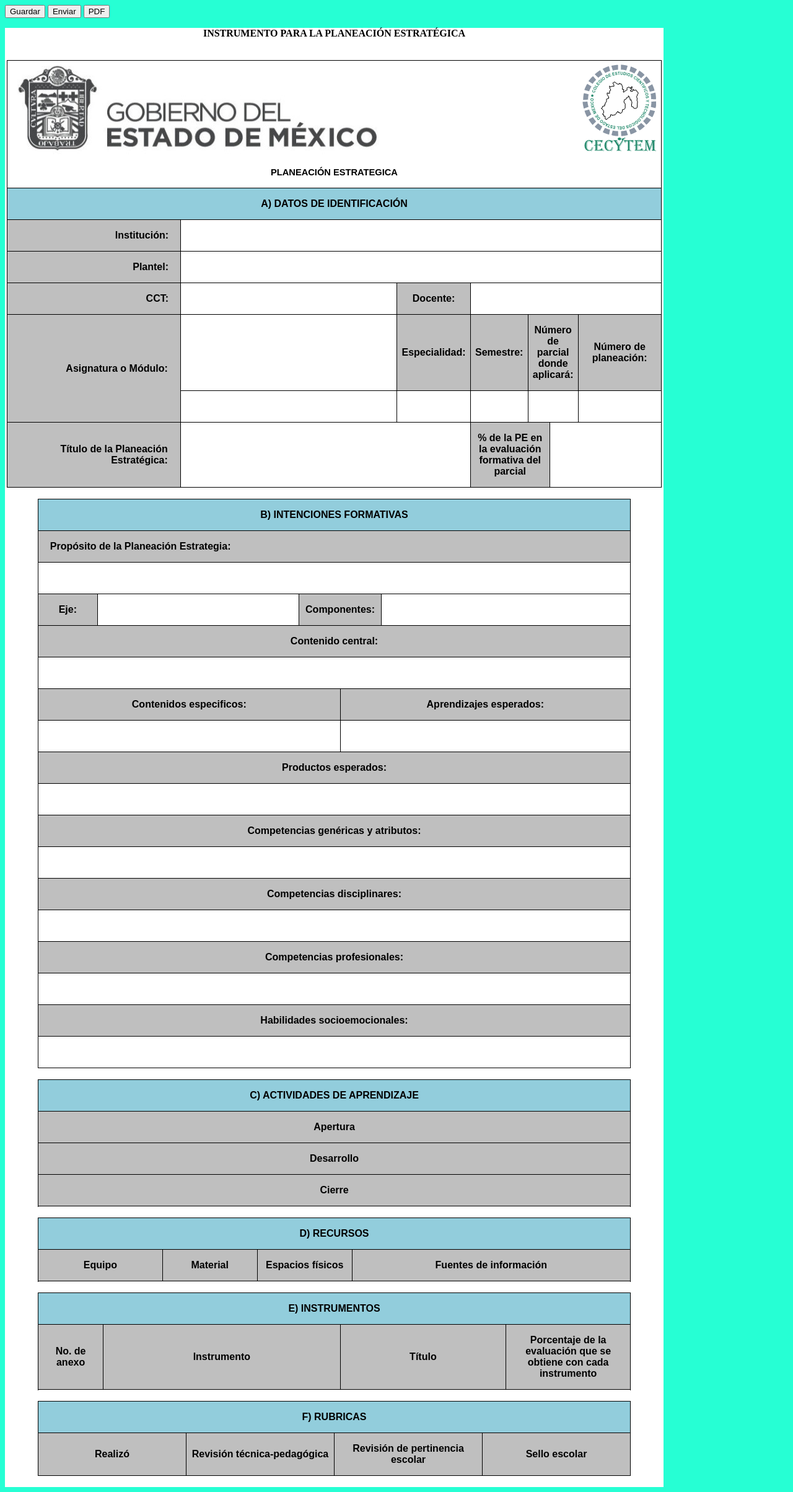
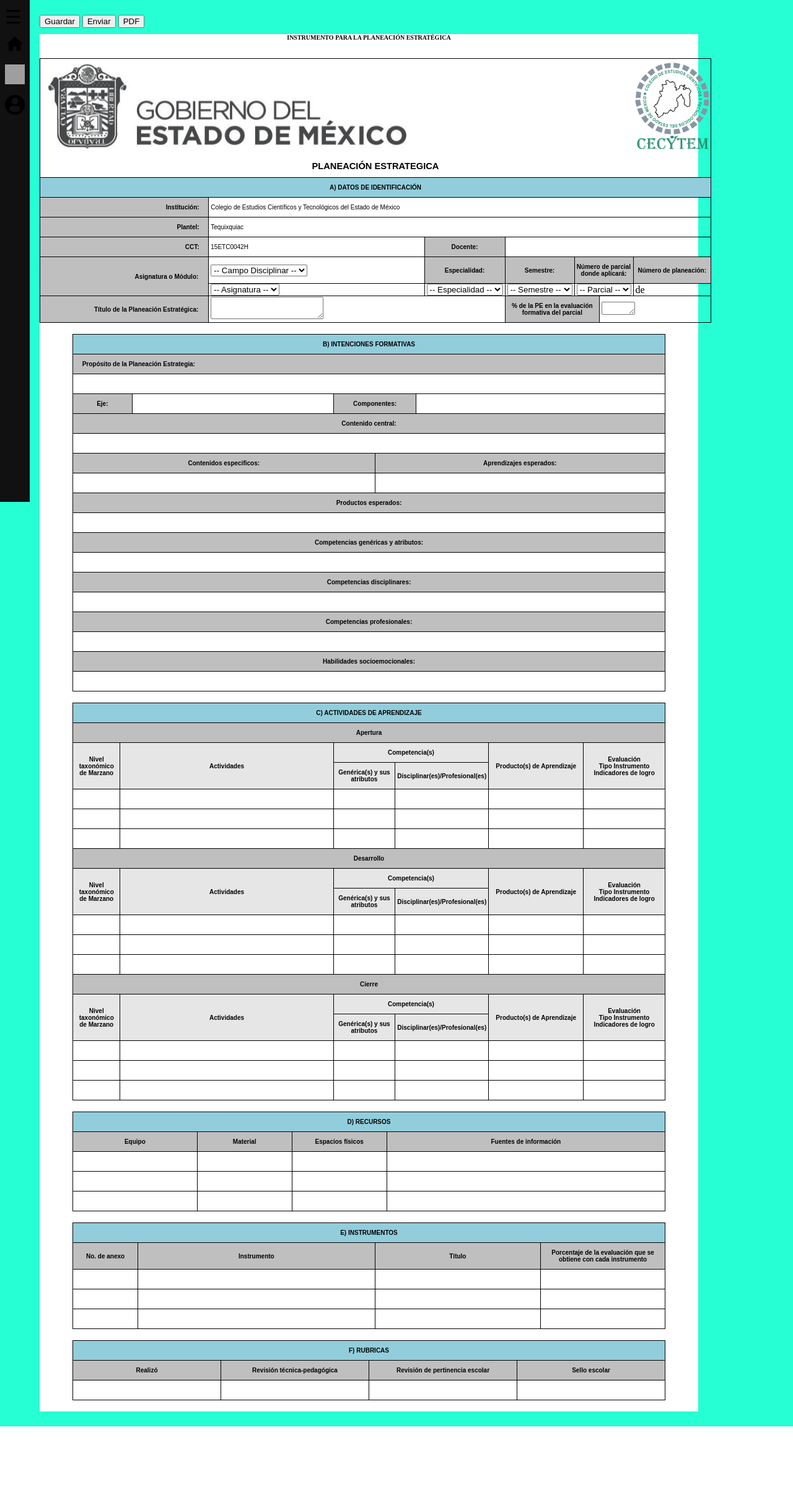
Before and after one commit to diegoias12/Lisitea, a PHP site: page /CreacionPlan.php in a window 1280 px wide. Shown: the whole page at 62% size. After the commit the page ends 2302 px from the top, so only its background shows below. Run offline with PHP 8.4, Linux system fonts and the light colour scheme; grey boxes are pictures that could not be loaded.

Commit message:
Valores fijos, comboBox y textBox seccionA

```diff
--- a/CreacionPlan.php
+++ b/CreacionPlan.php
@@ -8,6 +8,11 @@
 </head>
 
 <body>
+    <div id="Menu"></div>
+    <script> AgregarMenuDesplegable(); </script>
+
+    <div id="Contenido">
+
         <div>
             <button type="button">Guardar</button>
             <button type="button">Enviar</button>
@@ -34,47 +39,49 @@
                     <p style="text-align: center;"><strong><span style="font-size: 11.0pt;  ">PLANEACI&Oacute;N ESTRATEGICA</span></strong></p>
                 </td>
             </tr>
-        <tr style="height: 15.3pt;">
+            <tr>
                 <td class="TituloSeccion" colspan="100%">
                     <p>A) DATOS DE IDENTIFICACI&Oacute;N</p>
                 </td>
             </tr>
-        <tr style="height: 23.75pt;">
+            <tr>
                 <td class="Requerimiento" width="20%">
                     <p style="margin-right: 8.75pt; text-align: right;"><span>Instituci&oacute;n:</span></p>
                 </td>
                 <td colspan="6">
-                <p><span>&nbsp;</span></p>
+                    <p><span>Colegio  de  Estudios  Cient&iacute;ficos  y  Tecnol&oacute;gicos  del  Estado  de  M&eacute;xico</span></p>
                 </td>
             </tr>
-        <tr style="height: 20.8pt;">
+            <tr>
                 <td class="Requerimiento">
                     <p style="margin-right: 8.75pt; text-align: right;"><span>Plantel:</span></p>
                 </td>
                 <td colspan="6">
-                <p><span>&nbsp;</span></p>
+                    <p><span>Tequixquiac</span></p>
                 </td>
             </tr>
-        <tr style="height: 21.1pt;">
+            <tr>
                 <td class="Requerimiento">
                     <p style="margin-right: 8.75pt; text-align: right;"><span>CCT:</span></p>
                 </td>
                 <td width="25%">
-                <p><span>&nbsp;</span></p>
+                    <p><span>15ETC0042H</span></p>
                 </td>
                 <td class="Requerimiento" width="15%">
                     <p><span>Docente:</span></p>
                 </td>
                 <td width="40%" colspan="4">
-                <p><span>&nbsp;</span></p>
+                    <p><span id="NombreDocente">&nbsp;</span></p>
                 </td>
             </tr>
-        <tr style="height: 23.7pt;">
+            <tr>
                 <td class="Requerimiento" rowspan="2">
                     <p style="margin-right: 9.7pt; text-align: right;"><span>Asignatura o M&oacute;dulo:</span></p>
                 </td>
                 <td>
-                <p><span>&nbsp;</span></p>
+                    <select id="cbCampoDisciplinar">
+                        <option>-- Campo Disciplinar --</option>
+                    </select>
                 </td>
                 <td class="Requerimiento">
                     <p><span>Especialidad:</span></p>
@@ -89,35 +96,43 @@
                     <p><span>N&uacute;mero de planeaci&oacute;n:</span></p>
                 </td>
             </tr>
-        <tr style="height: 28.2pt;">
+            <tr>
                 <td>
-                <p><span>&nbsp;</span></p>
+                    <select id="cbAsignatura">
+                        <option>-- Asignatura --</option>
+                    </select>
                 </td>
                 <td>
-                <p><span>&nbsp;</span></p>
+                    <select id="cbEspecialidad">
+                        <option>-- Especialidad --</option>
+                    </select>
                 </td>
                 <td>
-                <p><span>&nbsp;</span></p>
+                    <select id="cbSemestre">
+                        <option>-- Semestre --</option>
+                    </select>
                 </td>
                 <td colspan="2">
-                <p><span>&nbsp;</span></p>
+                    <select id="cbNoParcial">
+                        <option>-- Parcial --</option>
+                    </select>
                 </td>
                 <td>
-                <p><span>&nbsp;</span></p>
+                    <var id="noPlan"></var> de <var id="totalPlan"></var>
                 </td>
             </tr>
-        <tr style="height: 28.2pt;">
+            <tr>
                 <td class="Requerimiento">
                     <p style="margin-right: 9.7pt; text-align: right;"><span>T&iacute;tulo de la Planeaci&oacute;n Estrat&eacute;gica:</span></p>
                 </td>
                 <td colspan="2">
-                <p><span>&nbsp;</span></p>
+                    <textarea name="tbTituloPlaneacion" maxlength="100"></textarea>
                 </td>
                 <td class="Requerimiento" width="20%" colspan="2">
                     <p><span>% de la PE en la evaluaci&oacute;n formativa del parcial</span></p>
                 </td>
                 <td width="20%" colspan="2">
-                <p><span>&nbsp;</span></p>
+                    <textarea name="tb%PE" maxlength="3" rows="1" cols="4"></textarea>
                 </td>
             </tr>
             </table>
@@ -350,6 +365,7 @@
 
             <br>
         </div>
+    </div>
 
     <script>
         AgregarCodigo();
--- a/Estilo.css
+++ b/Estilo.css
@@ -103,13 +103,13 @@
 
 td
 {
-    padding: 0in 5.4pt 0in 5.4pt;
+    padding: 0px 3px 0px 3px;
 }
 
 p
 {
     font-family: 'Arial',sans-serif;
-    font-size: "10pt";
+    font-size: 10px;
 }
 
 .Requerimiento
@@ -132,52 +132,3 @@
     text-align: center;
     font-weight: bold;
 }
-
-#DocPlan
-{
-    background: white;
-    width: 1063px;
-}
-
-table
-{
-    width: 957px;
-}
-
-table, td
-{
-    border-collapse: collapse;
-    border: 1px solid black;
-}
-
-td
-{
-    padding: 0in 5.4pt 0in 5.4pt;
-}
-
-p
-{
-    font-family: 'Arial',sans-serif;
-    font-size: "10pt";
-}
-
-.Requerimiento
-{
-    background: #BFBFBF;
-    text-align: center;
-    font-weight: bold;
-}
-
-.Subrequerimiento
-{
-    background: #E6E6E6;
-    text-align: center;
-    font-weight: bold;
-}
-
-.TituloSeccion
-{
-    background: #92CDDC;
-    text-align: center;
-    font-weight: bold;
-}
--- a/Funciones.js
+++ b/Funciones.js
@@ -9,11 +9,7 @@
     document.getElementById('Contenido').style.marginLeft = "40px";
     document.body.style.backgroundColor = "rgb(38,255,212)";
 }
-<<<<<<< HEAD
 
-=======
-
->>>>>>> 2371be00e6f6b08c1fe20945b604d273fddf9acf
 var espacioVacio
 = '<td>'
 +   '<p><span>&nbsp;</span></p>'
@@ -71,3 +67,21 @@
         apartados[i].innerHTML = apartadosC;
     }
 }
+
+function AgregarMenuDesplegable()
+{
+    var menu
+    = '<div id="MenuLateral" class="MenuLateral">'
+    +     '<a href="javascript:void(0)" class="CerrarBtn" onclick="CerrarMenu()">&times;</a>'
+    +     '<a href="Menu.php"> <img src="Imagenes\\Inicio.png"> Inicio</a>'
+    +     '<a href="#"> <img src="Imagenes\\Buscar.png"> Buscar</a>'
+    +     '<a href="#"> <img src="Imagenes\\Perfil.png"> Mi Perfil</a>'
+    + '</div>'
+    + '<div class="MenuIcono">'
+    +     '<span style="cursor: pointer;" onclick="AbrirMenu()">&#9776;</span>'
+    +     '<a href="Menu.php"> <img src="Imagenes\\Inicio.png"> </a>'
+    +     '<a href="#"> <img src="Imagenes\\Buscar.png"> </a>'
+    +     '<a href="#"> <img src="Imagenes\\Perfil.png"> </a>'
+    + '</div>';
+    document.getElementById("Menu").innerHTML = menu;
+}
```
Also changed, not shown: Menu.php (+2 -12 lines). Lines whose indentation alone changed are shown as unchanged.
